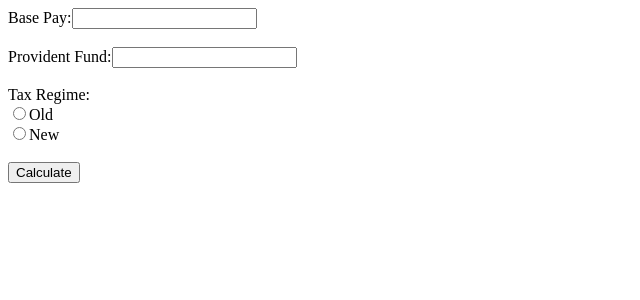
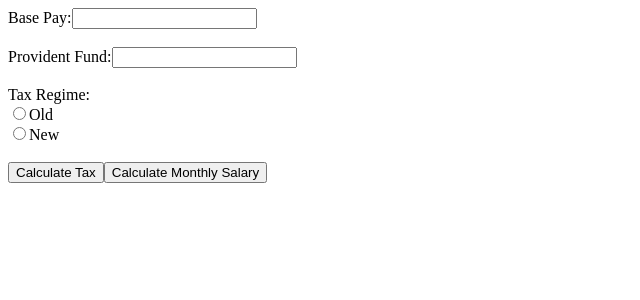
Before and after one commit to anantraghuvanshi/monthly-inhand-salary-calculator, an Angular app: page / in a window 1280 px wide. Shown: the top 300 px of the page, without its empty margins (0-640 px from the left). Built offline with nearby package versions, Linux system fonts and the light colour scheme.

Commit message:
monthly salary logic fixed

```diff
--- a/src/app/salary-calculator-component/salary-calculator-component.ts
+++ b/src/app/salary-calculator-component/salary-calculator-component.ts
@@ -11,6 +11,7 @@ export class SalaryCalculatorComponent implements OnInit {
   taxRegime!: string;
   tax!: number;
   basePay!: number;
+  monthlySalary!: number;
 
   constructor() {}
 
@@ -23,6 +24,11 @@ export class SalaryCalculatorComponent implements OnInit {
     } else {
       this.tax = this.calculateTaxNew(taxableSalary);
     }
+  }
+
+  calculateMonthlySalary() {
+    this.calculateTax();
+    return (this.basePay - this.providentFund - this.tax) / 12;
   }
 
   calculateTaxOld(taxableSalary: number): number {
--- a/src/app/salary-calculator-component/salary-calculator.component.html
+++ b/src/app/salary-calculator-component/salary-calculator.component.html
@@ -31,7 +31,11 @@
       [(ngModel)]="taxRegime"
     />
     <label for="new">New</label><br /><br />
-    <button (click)="calculateTax()">Calculate</button>
+    <button (click)="calculateTax()">Calculate Tax</button>
+    <button (click)="monthlySalary = calculateMonthlySalary()">
+      Calculate Monthly Salary
+    </button>
   </form>
+  <p *ngIf="monthlySalary">Monthly Salary: {{ monthlySalary }}</p>
   <p *ngIf="tax">Calculated Tax: {{ tax }}</p>
 </div>
```
